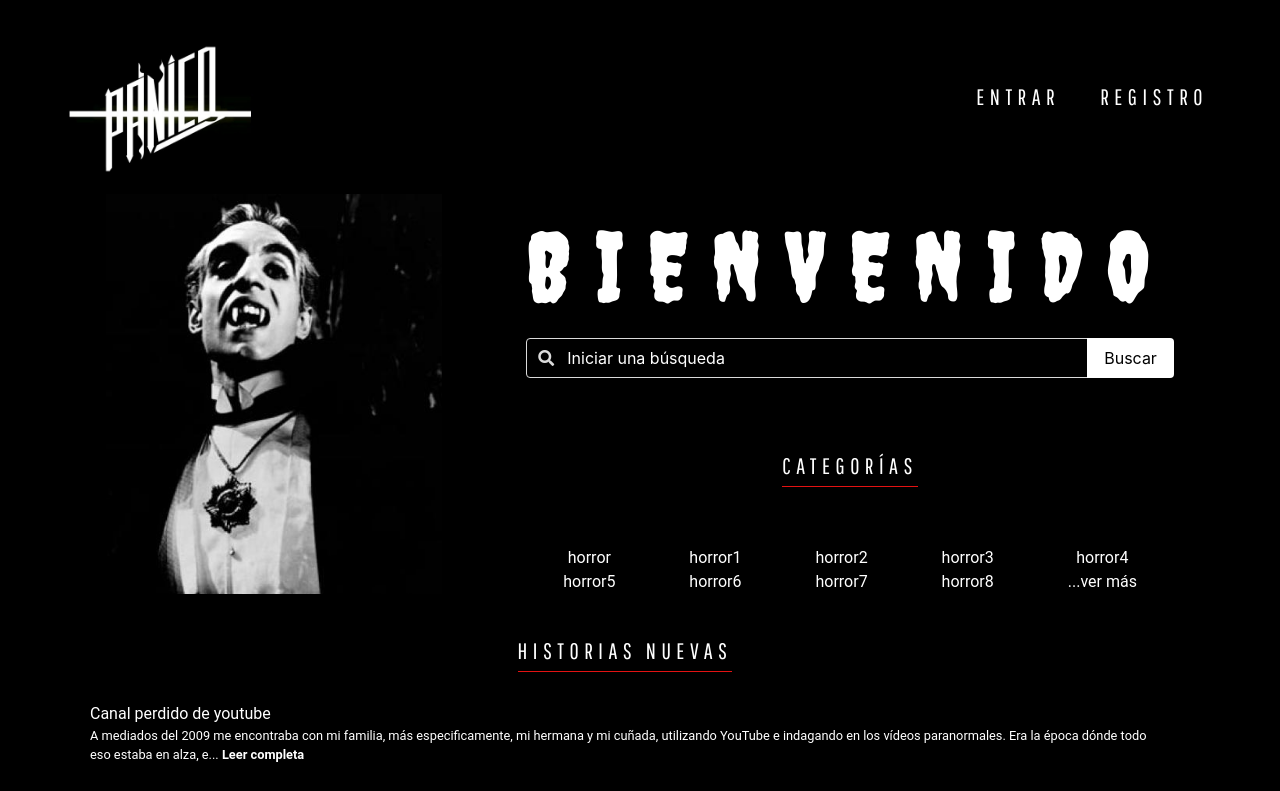
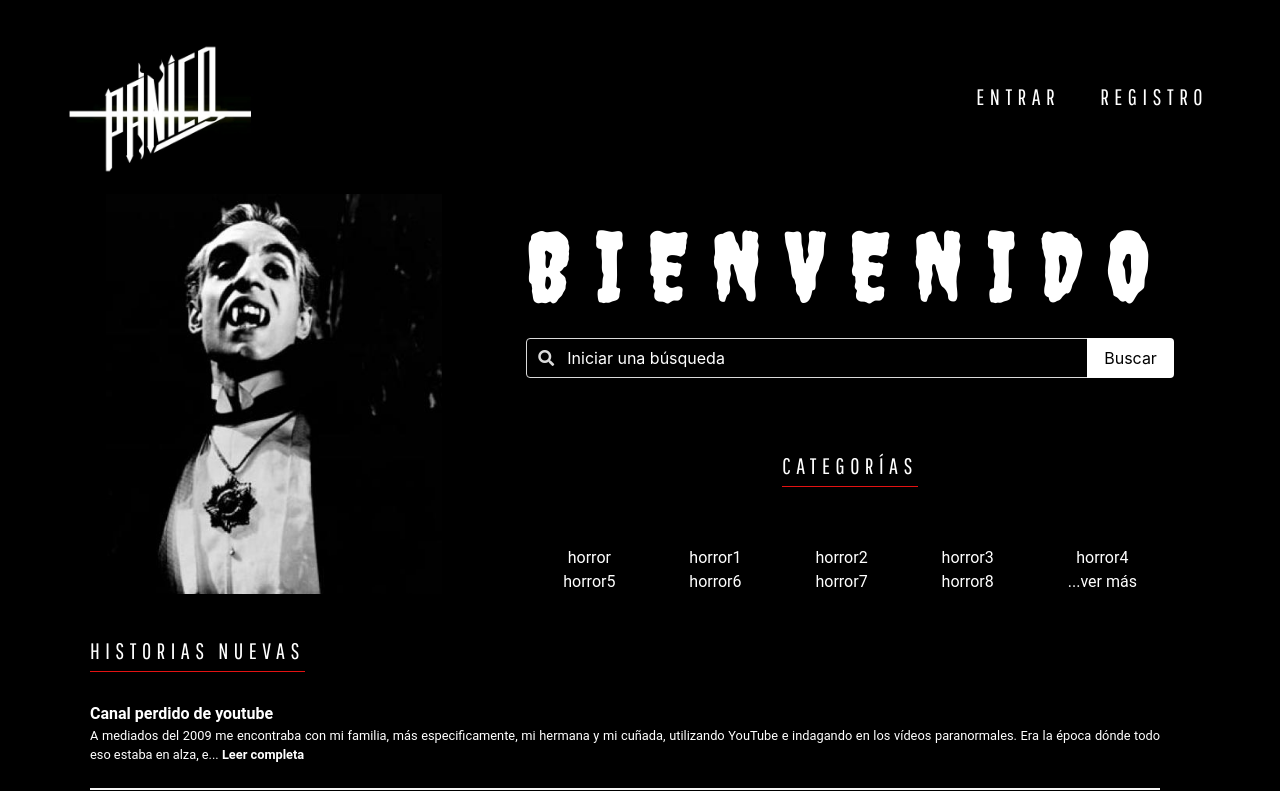
Before and after one commit to iohannc/fase3-equipo4, a React (Create React App) app: page / in a window 1280 px wide. Shown: the top 791 px of the page. Built offline with nearby package versions, Linux system fonts and the light colour scheme.

Commit message:
Ajustes al componente de historias y al de CatTitle

```diff
--- a/src/GlobalStyle.js
+++ b/src/GlobalStyle.js
@@ -3,7 +3,6 @@ import { createGlobalStyle } from "styled-components";
 export const GlobalStyle = createGlobalStyle`
 :root {
     --fontRedEmphasis: #E41212;
-
     background-color: #000;
 
 }
@@ -11,4 +10,5 @@ body {
     background-color: #000;
     height: 100vh;
 }
+
 `;
--- a/src/components/Banner/index.js
+++ b/src/components/Banner/index.js
@@ -22,7 +22,7 @@ const Banner = () => {
       <RightSideBanner>
         <h1>BIENVENIDO</h1>
         <SearchForm />
-        <CatTitle align={"center"} name = "CATEGORÍAS"/>
+        <CatTitle align="center" name="CATEGORÍAS"/>
         <Categories data={["horror", "horror1", "horror2", "horror3", "horror4", "horror5", "horror6", "horror7","horror8", "horror9", "horror0"]} />
       </RightSideBanner>
     </Wrapper>
--- a/src/components/SearchForm/index.js
+++ b/src/components/SearchForm/index.js
@@ -16,7 +16,7 @@ const SearchForm = (props) => {
             </span>
           </div>
           <div className="control">
-            <button type="submit" className="button is-info">
+            <button type="submit" className="button is-danger">
               Buscar
             </button>
           </div>
--- a/src/components/Stories/ShowStories.js
+++ b/src/components/Stories/ShowStories.js
@@ -5,12 +5,12 @@ import {StoriesS} from "./Stories.styles";
 const ItemList = ({ item }) => {
     return (
         <>
-            <h2> {item.titulo} </h2>
+            <h2>{item.titulo}</h2>
             <p>
                 { item.texto }
             <a>Leer completa</a>
             </p>
-            <br></br>
+            <hr />
         </>
     );
 };
--- a/src/components/Stories/Stories.styles.js
+++ b/src/components/Stories/Stories.styles.js
@@ -5,15 +5,16 @@ display: grid;
 grid-template-columns: repeat(1,auto);
 margin-top:10px;
 padding: 20px 0px 30px 0px;
+text-align: justify;
 h2 {
     font-family: 'Roboto', sans-serif;
     text-align: left;
     color: #fff;
+    font-weight: bold;
     font-size: 1rem;
   }
 p {
     font-family: 'Roboto', sans-serif;
-    text-align: left;
     color: #fff;
     font-size: 0.8rem;
   }
@@ -22,7 +23,6 @@ a{
     font-family: 'Roboto', sans-serif;
     font-weight: bold;
     font-size: 0.8rem;
-    text-align:center;
     :hover{
         color: var(--fontRedEmphasis);
     }
--- a/src/components/Stories/index.js
+++ b/src/components/Stories/index.js
@@ -1,67 +1,69 @@
 import React from "react"; // Components
-import CatTitle from "../Title"
-import {
-  //StoriesS,
-  SideHistories
-} from "./Stories.styles";
+import CatTitle from "../Title";
+import { SideHistories } from "./Stories.styles";
 
 // import PropTypes from 'prop-types';
-import ShowStories from './ShowStories';
-
+import ShowStories from "./ShowStories";
 
 const Stories = () => {
-
-  const newHistories = [
+  const newStories = [
     {
-      "_id": "614811fdbda6bed2a49738fc",
-      "titulo": "Canal perdido de youtube",
-      "texto": "A mediados del 2009 me encontraba con mi familia, más especificamente, mi hermana y mi cuñada, utilizando YouTube e indagando en los vídeos paranormales. Era la época dónde todo eso estaba en alza, e... "
+      _id: "614811fdbda6bed2a49738fc",
+      titulo: "Canal perdido de youtube",
+      texto:
+        "A mediados del 2009 me encontraba con mi familia, más especificamente, mi hermana y mi cuñada, utilizando YouTube e indagando en los vídeos paranormales. Era la época dónde todo eso estaba en alza, e... ",
     },
     {
-      "_id": "614811fdbda6bed2a49738e8",
-      "titulo": "La estatua del payaso",
-      "texto": "María Luisa llegó a la casa del doctor Reyes y su esposa a eso de las 7 de la noche. Había sido contratada para cuidar los dos hijos de la pareja mientras ellos cenaban en un lujoso restaurante de la... "
+      _id: "614811fdbda6bed2a49738e8",
+      titulo: "La estatua del payaso",
+      texto:
+        "María Luisa llegó a la casa del doctor Reyes y su esposa a eso de las 7 de la noche. Había sido contratada para cuidar los dos hijos de la pareja mientras ellos cenaban en un lujoso restaurante de la... ",
     },
     {
-      "_id": "614811fdbda6bed2a49738fa",
-      "titulo": "La cosa",
-      "texto": "Ted Martin y Sam Miller eran buenos amigos. Ambos pasaban mucho tiempo juntos. En esa noche en particular estaban sentados sobre una valla cerca de la oficina de correos hablando sobre nada en particular. Había un campo de nabos enfrente de la carretera. De repente vieron algo arrastrarse fuera del campo y ponerse en pie. Parecía un hombre, pero en la oscuridad resultaba difícil saberlo a ciencia cierta. Luego desapareció. Pero pronto apareció de nuevo. Se acercó hasta la mitad de la carretera, en ese momento se dio la vuelta y regresó al campo. Después salió por tercera vez y se dirigió hacia ellos. Llegados a ese punto Ted y Sam sentían miedo y comenzaron a correr. Pero cuando finalmente se detuvieron, pensaron... "
+      _id: "614811fdbda6bed2a49738fa",
+      titulo: "La cosa",
+      texto:
+        "Ted Martin y Sam Miller eran buenos amigos. Ambos pasaban mucho tiempo juntos. En esa noche en particular estaban sentados sobre una valla cerca de la oficina de correos hablando sobre nada en particular. Había un campo de nabos enfrente de la carretera. De repente vieron algo arrastrarse fuera del campo y ponerse en pie. Parecía un hombre, pero en la oscuridad resultaba difícil saberlo a ciencia cierta. Luego desapareció. Pero pronto apareció de nuevo. Se acercó hasta la mitad de la carretera, en ese momento se dio la vuelta y regresó al campo. Después salió por tercera vez y se dirigió hacia ellos. Llegados a ese punto Ted y Sam sentían miedo y comenzaron a correr. Pero cuando finalmente se detuvieron, pensaron... ",
     },
     {
-      "_id": "614811fdbda6bed2a497390e",
-      "titulo": "I was a taxi driver 20 years ago and there's one passenger I will never forget\n",
-      "texto": "My name is Philip but my friends call me Phil or Master P as I was known back then. Yeah, I know it’s the name of a famous rapper but I had another friend who went by Mr. T. It was kind of our stick. But this story isn’t about corny nicknames. It’s about a strange girl that I picked up 20 years ago and why I can’t ever forget about her.\n\nI was 28 years old and had been driving taxis for 7 years. It was supposed to be a part-time gig until I graduated college. Well, graduation came and went and I couldn’t find another job, so I decided to stick with it. Over the course of those 7 years, I met my fair share of weirdos, drunks, prostitutes, fellow late night workers, and an assortment of other creatures who... "
+      _id: "614811fdbda6bed2a497390e",
+      titulo:
+        "I was a taxi driver 20 years ago and there's one passenger I will never forget\n",
+      texto:
+        "My name is Philip but my friends call me Phil or Master P as I was known back then. Yeah, I know it’s the name of a famous rapper but I had another friend who went by Mr. T. It was kind of our stick. But this story isn’t about corny nicknames. It’s about a strange girl that I picked up 20 years ago and why I can’t ever forget about her.\n\nI was 28 years old and had been driving taxis for 7 years. It was supposed to be a part-time gig until I graduated college. Well, graduation came and went and I couldn’t find another job, so I decided to stick with it. Over the course of those 7 years, I met my fair share of weirdos, drunks, prostitutes, fellow late night workers, and an assortment of other creatures who... ",
     },
     {
-      "_id": "614811fdbda6bed2a4973903",
-      "titulo": "El destripador rojo",
-      "texto": "Chikatilo o el ‘El destripador rojo’, es el mayor asesino en serie de la historia de la Unión Soviética. Nacido en octubre de 1936, fue conocido por cometer asaltos sexuales, asesinatos y mutilaciones a mujeres y niños entre 1978 y 1990. El asesino confesó al menos 56 de los homicidios y en abril de 1992 fue juzgado por 53 de ellos. Tras ser condenado y sentenciado por 52 muertes, fue ejecutado en 1994. \nAndréi en su infancia era introvertido, inseguro y acomplejado por su miopía. Tenía una especial timidez con las mujeres, algo que le pasó factura en una relación adolescente, la cual se rompió por su impotencia sexual.\nAños después, tras graduarse como maestro comenzó a sentirse atraído por los menores... "
+      _id: "614811fdbda6bed2a4973903",
+      titulo: "El destripador rojo",
+      texto:
+        "Chikatilo o el ‘El destripador rojo’, es el mayor asesino en serie de la historia de la Unión Soviética. Nacido en octubre de 1936, fue conocido por cometer asaltos sexuales, asesinatos y mutilaciones a mujeres y niños entre 1978 y 1990. El asesino confesó al menos 56 de los homicidios y en abril de 1992 fue juzgado por 53 de ellos. Tras ser condenado y sentenciado por 52 muertes, fue ejecutado en 1994. \nAndréi en su infancia era introvertido, inseguro y acomplejado por su miopía. Tenía una especial timidez con las mujeres, algo que le pasó factura en una relación adolescente, la cual se rompió por su impotencia sexual.\nAños después, tras graduarse como maestro comenzó a sentirse atraído por los menores... ",
     },
     {
-      "_id": "614811fdbda6bed2a497390c",
-      "titulo": "Have You Ever Wondered What's Inside Those Ugly Buildings Alongside The Highway?",
-      "texto": "In high school, we learned that stories have a beginning, middle, and end. Our teachers told us that at the end of a story, there’s a resolution: a lesson that can be learned, or a meaning that can be analyzed.\n\nThis isn’t one of those stories.\n\nThis is just a few hours from a single night in the life of my high school friends and I, a night when we bumped into something that I still don’t understand, and probably never will.\n\nDriving through rural America, you’ll see a lot of buildings that don’t seem to have a purpose. Surrounded by dead fields or gravel parking lots, they just blend into the landscape. The structures themselves are nothing special: concrete silos, corrugated warehouses, low brick... "
+      _id: "614811fdbda6bed2a497390c",
+      titulo:
+        "Have You Ever Wondered What's Inside Those Ugly Buildings Alongside The Highway?",
+      texto:
+        "In high school, we learned that stories have a beginning, middle, and end. Our teachers told us that at the end of a story, there’s a resolution: a lesson that can be learned, or a meaning that can be analyzed.\n\nThis isn’t one of those stories.\n\nThis is just a few hours from a single night in the life of my high school friends and I, a night when we bumped into something that I still don’t understand, and probably never will.\n\nDriving through rural America, you’ll see a lot of buildings that don’t seem to have a purpose. Surrounded by dead fields or gravel parking lots, they just blend into the landscape. The structures themselves are nothing special: concrete silos, corrugated warehouses, low brick... ",
     },
     {
-      "_id": "614811fdbda6bed2a49738e4",
-      "titulo": "La leyenda de las gemelas",
-      "texto": "Les preparó el almuerzo y salieron a la calle apresuradas. Como cada día, llevaba a sus hijas gemelas al colegio. Caminaban tarareando una canción y cogidas de la mano cuando el teléfono sonó desde su bolso. Era del trabajo. Respondió rápidamente y su interlocutor le pidió que acudiera de inmediato a la oficina. Había ocurrido algo grave, así que decidió que las niñas continuaran solas; conocían bien el camino. Las besó en la frente y emprendió la ruta de vuelta. Solo dio veinte pasos. A sus espaldas, el ruido de un fuerte golpe seguido de un frenazo hizo que volteara la cabeza con una expresión de horror en el rostro. Los cuerpos de las dos pequeñas yacían inertes bajo un camión. Todavía estaban cogidas... "
+      _id: "614811fdbda6bed2a49738e4",
+      titulo: "La leyenda de las gemelas",
+      texto:
+        "Les preparó el almuerzo y salieron a la calle apresuradas. Como cada día, llevaba a sus hijas gemelas al colegio. Caminaban tarareando una canción y cogidas de la mano cuando el teléfono sonó desde su bolso. Era del trabajo. Respondió rápidamente y su interlocutor le pidió que acudiera de inmediato a la oficina. Había ocurrido algo grave, así que decidió que las niñas continuaran solas; conocían bien el camino. Las besó en la frente y emprendió la ruta de vuelta. Solo dio veinte pasos. A sus espaldas, el ruido de un fuerte golpe seguido de un frenazo hizo que volteara la cabeza con una expresión de horror en el rostro. Los cuerpos de las dos pequeñas yacían inertes bajo un camión. Todavía estaban cogidas... ",
     },
     {
-      "_id": "614811fdbda6bed2a497390b",
-      "titulo": "Every night, something knocks on my door ",
-      "texto": "An eerie stillness engulfed the house.\n\nIt was unmoving, lifeless, swallowed up in a pitch-black darkness which left the halls unnervingly dark. My room, which was consumed by the night, was illuminated only by the blaring red numbers on my clock, allowing me to see no further than the foot of my bed. I stared at the wall, my mind conjuring up shapes in the dark. My stomach churning, anticipation keeping me starkly awake. I lay in my bed, motionless. I knew what was to come, could feel it creeping up on me, seizing my body and holding it captive, keeping me bound to my own bed until…\n\n𝘉𝘢𝘯𝘨\n\n𝘉𝘢𝘯𝘨\n\n𝘉𝘢𝘯𝘨.\n\nThe room came alive, thrashing, writhing. My body shook, uncontrollable, trembling, my lips... "
-    }
+      _id: "614811fdbda6bed2a497390b",
+      titulo: "Every night, something knocks on my door ",
+      texto:
+        "An eerie stillness engulfed the house.\n\nIt was unmoving, lifeless, swallowed up in a pitch-black darkness which left the halls unnervingly dark. My room, which was consumed by the night, was illuminated only by the blaring red numbers on my clock, allowing me to see no further than the foot of my bed. I stared at the wall, my mind conjuring up shapes in the dark. My stomach churning, anticipation keeping me starkly awake. I lay in my bed, motionless. I knew what was to come, could feel it creeping up on me, seizing my body and holding it captive, keeping me bound to my own bed until…\n\n𝘉𝘢𝘯𝘨\n\n𝘉𝘢𝘯𝘨\n\n𝘉𝘢𝘯𝘨.\n\nThe room came alive, thrashing, writhing. My body shook, uncontrollable, trembling, my lips... ",
+    },
   ];
-
-
 
   return (
     <SideHistories>
-      <CatTitle align={"left"} name = "HISTORIAS NUEVAS"/>
-      <ShowStories listHist={newHistories} />
+      <CatTitle name="HISTORIAS NUEVAS" />
+      <ShowStories listHist={newStories} />
     </SideHistories>
-
   );
 };
 
--- a/src/components/Title/Title.styles.js
+++ b/src/components/Title/Title.styles.js
@@ -2,8 +2,6 @@ import styled from "styled-components";
 
 export const Title = styled.div`
 display:flex;
-justify-content: ${(props) => props.align==='center'?'center':'left'};
-justify-content: center;
 margin-top:auto;
         h2{
         display: inline;
@@ -15,4 +13,3 @@ margin-top:auto;
         padding-bottom: 3px;
         }
 `;
-//text-decoration: underline #E41212;
--- a/src/components/Title/index.js
+++ b/src/components/Title/index.js
@@ -1,12 +1,16 @@
-import React from 'react';
-import {Title} from './Title.styles';
+import React from "react";
+import { Title } from "./Title.styles";
 
-const CatTitle = (props) =>{
-    return(
-
-            <Title><h2>{props.name}</h2></Title>
-
-    );
-}
+const CatTitle = (props) => {
+  return (
+    <Title
+      style={{
+        justifyContent: `${props.align == "center" ? "center" : "left"}`,
+      }}
+    >
+      <h2>{props.name}</h2>
+    </Title>
+  );
+};
 
 export default CatTitle;
```
